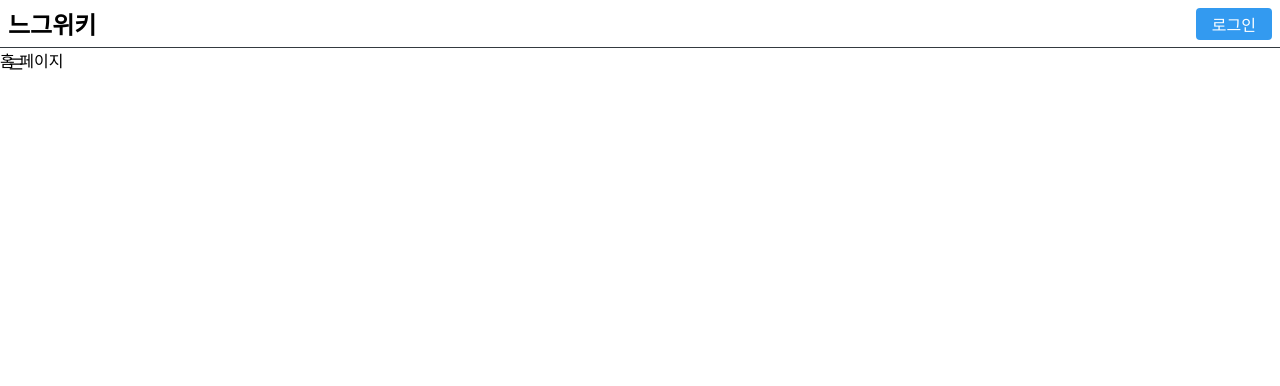
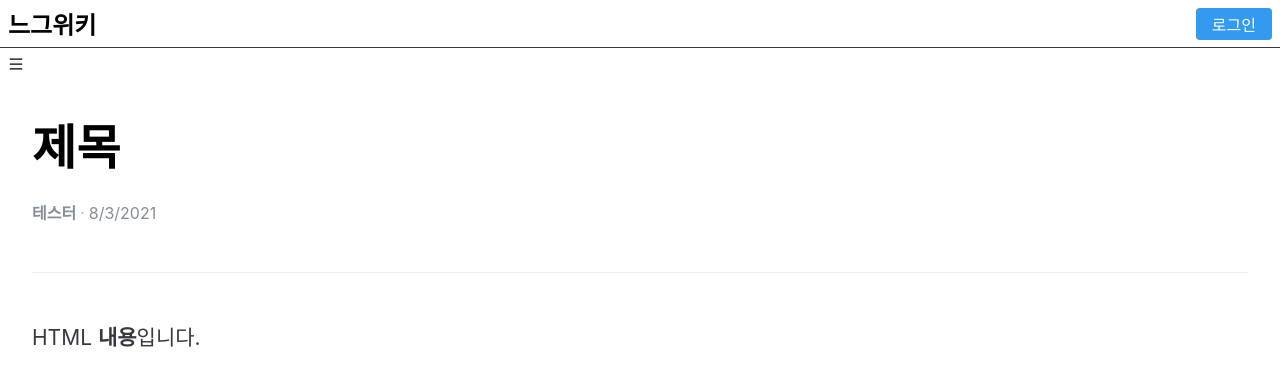
Before and after one commit to Chamy619/Friend_Wiki, a React (Create React App) app: page / in a window 1280 px wide. Shown: the top 386 px of the page. Built offline with nearby package versions, Linux system fonts and the light colour scheme; no server answers.

Commit message:
:sparkles: PostViwer 컴포넌트 생성  - 제목, 내용, 글 작성자 및 작성 시간 확인 가능

```diff
--- a/src/components/home/Home.jsx
+++ b/src/components/home/Home.jsx
@@ -1,5 +1,17 @@
+import styled from 'styled-components';
+import PostViewer from '../post/PostViewer';
+
+const HomeBlock = styled.div`
+  width: 100%;
+  padding: 0 2rem;
+`;
+
 function Home() {
-  return <div>홈 페이지</div>;
+  return (
+    <HomeBlock>
+      <PostViewer />
+    </HomeBlock>
+  );
 }
 
 export default Home;
--- /dev/null
+++ b/src/components/post/PostViewer.jsx
@@ -0,0 +1,53 @@
+import styled from 'styled-components';
+import palette from '../../lib/style/palette';
+
+const PostViewerBlock = styled.div`
+  margin-top: 4rem;
+`;
+
+const PostHead = styled.div`
+  border-bottom: 1px solid ${palette.gray[2]};
+  padding-bottom: 3rem;
+  margin-bottom: 3rem;
+  h1 {
+    font-size: 3rem;
+    line-height: 1.5;
+    margin: 0;
+  }
+`;
+
+const SubInfo = styled.div`
+  margin-top: 1rem;
+  color: ${palette.gray[6]};
+
+  span + span:before {
+    color: ${palette.gray[5]};
+    padding-left: 0.25rem;
+    padding-right: 0.25rem;
+    content: '\\B7';
+  }
+`;
+
+const PostContent = styled.div`
+  font-size: 1.3125rem;
+  color: ${palette.gray[8]};
+`;
+
+function PostViewer() {
+  return (
+    <PostViewerBlock>
+      <PostHead>
+        <h1>제목</h1>
+        <SubInfo>
+          <span>
+            <b>테스터</b>
+          </span>
+          <span>{new Date().toLocaleDateString()}</span>
+        </SubInfo>
+      </PostHead>
+      <PostContent dangerouslySetInnerHTML={{ __html: '<p>HTML <b>내용</b>입니다.</p>' }} />
+    </PostViewerBlock>
+  );
+}
+
+export default PostViewer;
--- a/src/containers/write/EditorContainer.jsx
+++ b/src/containers/write/EditorContainer.jsx
@@ -15,7 +15,6 @@ function EditorContainer({ match }) {
   const onChangeField = useCallback(
     (payload) => {
       dispatch(changeField(payload));
-      initialize('');
     },
     [dispatch],
   );
```
